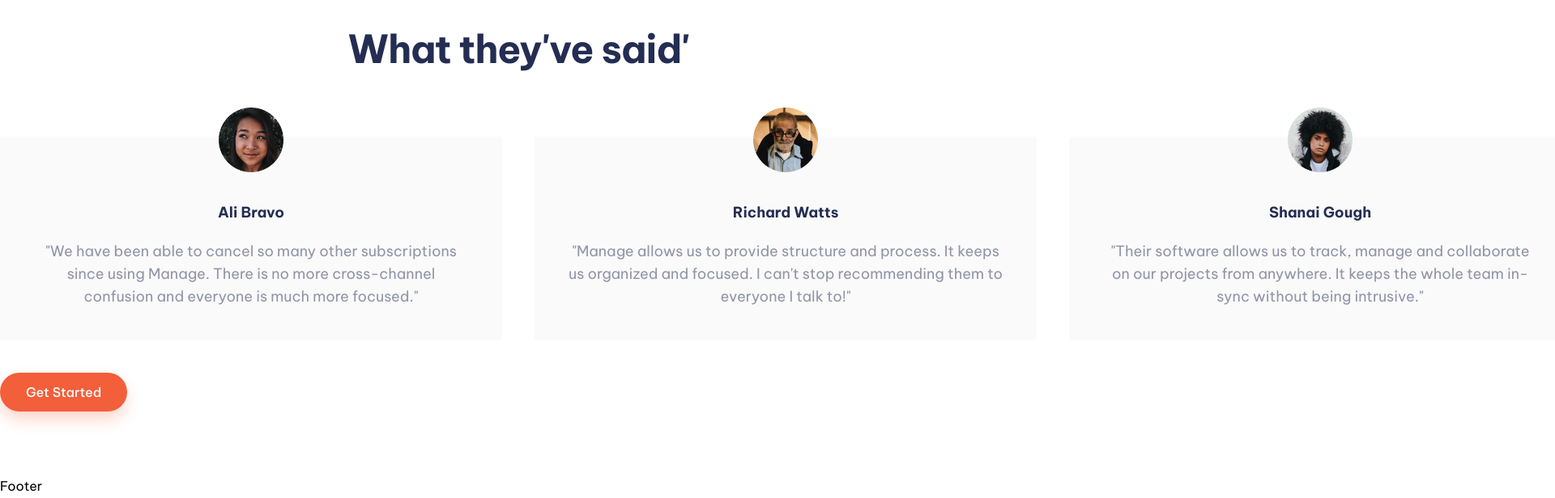
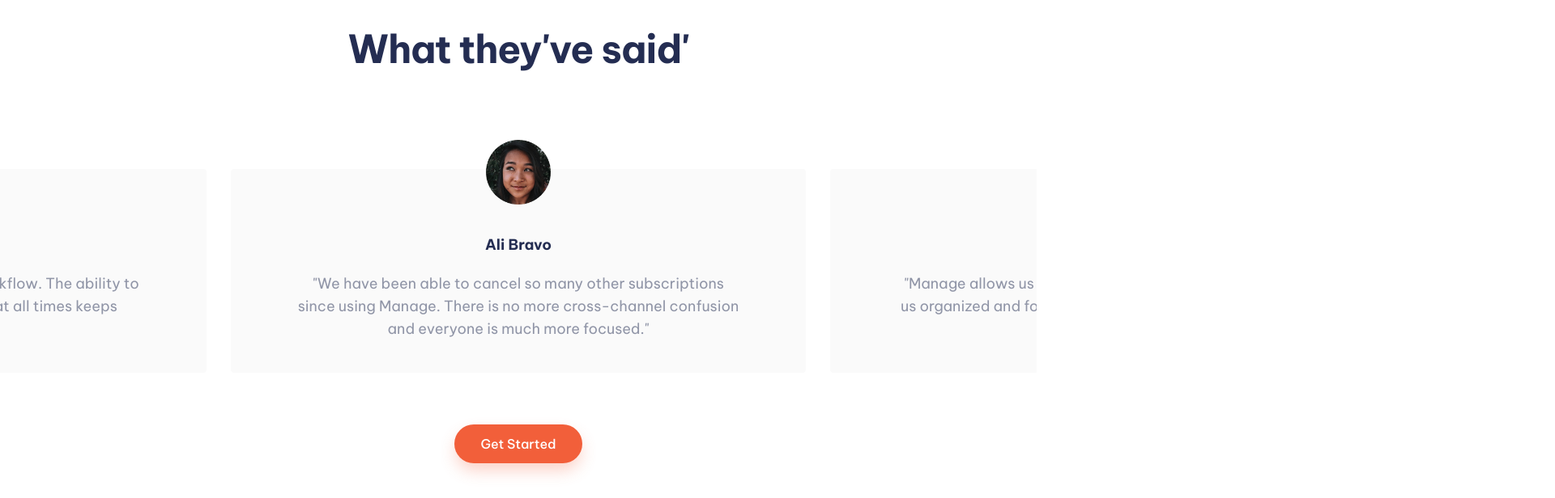
Before and after one commit to AlvesPHGA/manage-lp, a React (Vite) app: page / in a window 1280 px wide. Shown: the part 1660-2276 px from the top of the page at 81% size, 1920 px wide, since content can reach past the window. Built offline with nearby package versions, Linux system fonts and the light colour scheme.

Commit message:
feat: add Swiper React Component on project to slider on Depositions section

```diff
--- a/package.json
+++ b/package.json
@@ -16,6 +16,8 @@
     "@storybook/addon-postcss": "^2.0.0",
     "react": "^18.2.0",
     "react-dom": "^18.2.0",
+    "react-slideshow-image": "^4.3.1",
+    "swiper": "^11.1.3",
     "tailwind-variants": "^0.2.1"
   },
   "devDependencies": {
--- a/src/ui/components/depositions/DepositionCard.tsx
+++ /dev/null
@@ -1,56 +0,0 @@
-const listCard = [
-   {
-      id: 1,
-      img: './avatars/avatar-anisha.png',
-      name: 'Anisha Li',
-      deposition:
-         "Manage has supercharged our team's workflow. The ability to maintain visibility on larger milestones at all times keeps everyone motivated.",
-   },
-
-   {
-      id: 2,
-      img: './avatars/avatar-ali.png',
-      name: 'Ali Bravo',
-      deposition:
-         'We have been able to cancel so many other subscriptions since using Manage. There is no more cross-channel confusion and everyone is much more focused.',
-   },
-
-   {
-      id: 3,
-      img: './avatars/avatar-richard.png',
-      name: 'Richard Watts',
-      deposition:
-         "Manage allows us to provide structure and process. It keeps us organized and focused. I can't stop recommending them to everyone I talk to!",
-   },
-
-   {
-      id: 4,
-      img: './avatars/avatar-shanai.png',
-      name: 'Shanai Gough',
-      deposition:
-         'Their software allows us to track, manage and collaborate on our projects from anywhere. It keeps the whole team in-sync without being intrusive.',
-   },
-];
-
-export const DepositionCard = () => {
-   return (
-      <>
-         {listCard.map(({ id, img, name, deposition }) => (
-            <div
-               key={id}
-               className="relative text-center px-10 pb-10 pt-20 bg-veryLightGray rounded"
-            >
-               <figure className="size-[80px] absolute bottom-52 right-[50%] translate-x-[50%]">
-                  <img src={img} alt={`photo by ${name}`} />
-               </figure>
-               <span className="text-lg text-darkBlue font-semibold">
-                  {name}
-               </span>
-               <div className="w-[540px] mt-5">
-                  <p className="text-darkGrayishBlue text-lg">"{deposition}"</p>
-               </div>
-            </div>
-         ))}
-      </>
-   );
-};
--- a/src/ui/components/depositions/DepositionsCards.tsx
+++ b/src/ui/components/depositions/DepositionsCards.tsx
@@ -1,9 +1,70 @@
-import { DepositionCard } from './DepositionCard';
+import { Swiper, SwiperSlide } from 'swiper/react';
+import 'swiper/css';
+import { Autoplay, Pagination, Navigation } from 'swiper/modules';
+
+const listCard = [
+   {
+      id: 1,
+      img: './avatars/avatar-anisha.png',
+      name: 'Anisha Li',
+      deposition:
+         "Manage has supercharged our team's workflow. The ability to maintain visibility on larger milestones at all times keeps everyone motivated.",
+   },
+
+   {
+      id: 2,
+      img: './avatars/avatar-ali.png',
+      name: 'Ali Bravo',
+      deposition:
+         'We have been able to cancel so many other subscriptions since using Manage. There is no more cross-channel confusion and everyone is much more focused.',
+   },
+
+   {
+      id: 3,
+      img: './avatars/avatar-richard.png',
+      name: 'Richard Watts',
+      deposition:
+         "Manage allows us to provide structure and process. It keeps us organized and focused. I can't stop recommending them to everyone I talk to!",
+   },
+
+   {
+      id: 4,
+      img: './avatars/avatar-shanai.png',
+      name: 'Shanai Gough',
+      deposition:
+         'Their software allows us to track, manage and collaborate on our projects from anywhere. It keeps the whole team in-sync without being intrusive.',
+   },
+];
 
 export const DepositionsCards = () => {
    return (
-      <div className="flex items-center justify-center gap-10 mt-20 mb-10 px-5">
-         <DepositionCard />
-      </div>
+      <Swiper
+         modules={[Autoplay, Pagination, Navigation]}
+         spaceBetween={30}
+         slidesPerView={'auto'}
+         centeredSlides={true}
+         loop={true}
+         pagination={{ clickable: true }}
+         autoplay={{ delay: 3000, disableOnInteraction: false }}
+         className="pt-20 mb-16 w-full"
+      >
+         {listCard.map(({ id, name, img, deposition }) => (
+            <SwiperSlide
+               key={id}
+               virtualIndex={id}
+               className="relative text-center px-20 pb-10 pt-20 bg-veryLightGray rounded !w-fit"
+            >
+               <figure className="size-[80px] absolute bottom-52 right-[50%] translate-x-[50%] z-10">
+                  <img src={img} alt={`photo by ${name}`} />
+               </figure>
+               <span className="text-lg text-darkBlue font-semibold">
+                  {name}
+               </span>
+               <div className="mt-5 w-[550px] mx-auto">
+                  <p className="text-darkGrayishBlue text-lg">"{deposition}"</p>
+               </div>
+            </SwiperSlide>
+         ))}
+      </Swiper>
    );
 };
--- a/src/ui/partials/home/Depositions.tsx
+++ b/src/ui/partials/home/Depositions.tsx
@@ -3,7 +3,7 @@ import { ButtonComponent } from '../../components/form/ButtonComponent';
 
 export const Depositions = () => {
    return (
-      <section className="py-20">
+      <section className="py-20 flex flex-col items-center">
          <h2 className="text-5xl font-bold text-darkBlue tracking-tight leading-[56px] text-center mb-10">
             What they've said'
          </h2>
```
Also changed, not shown: 1 other file (tests, documents, lock files or other folders).
